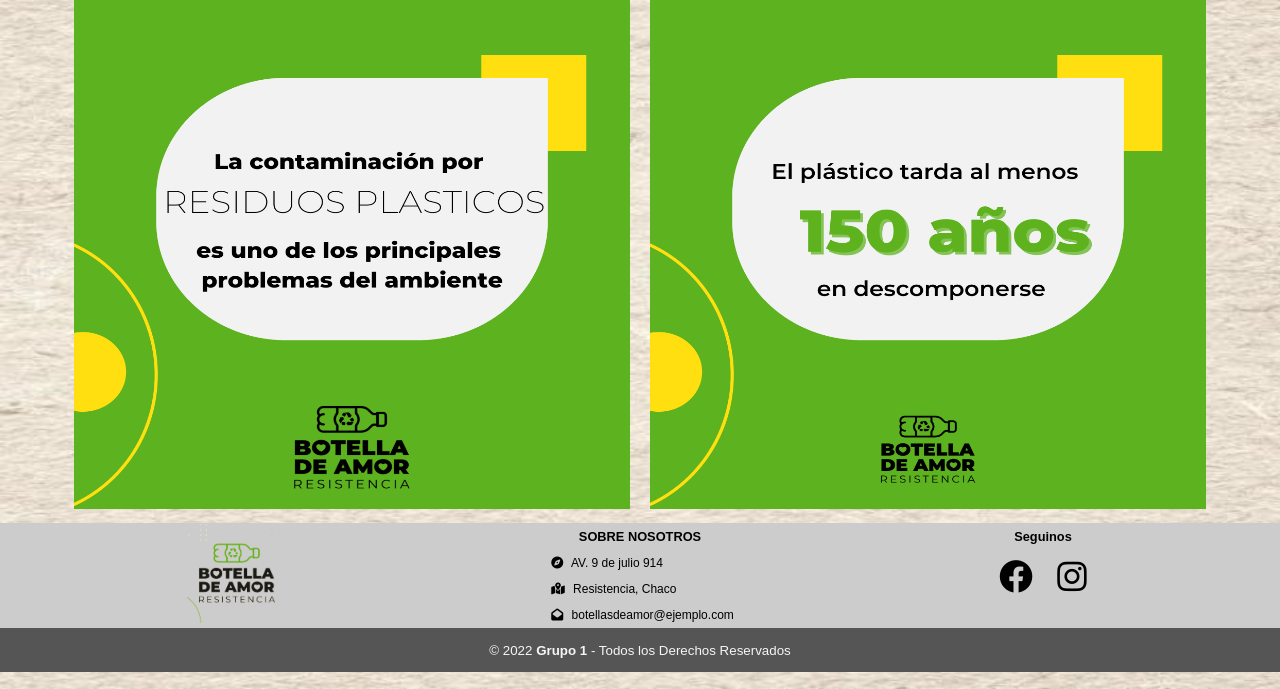
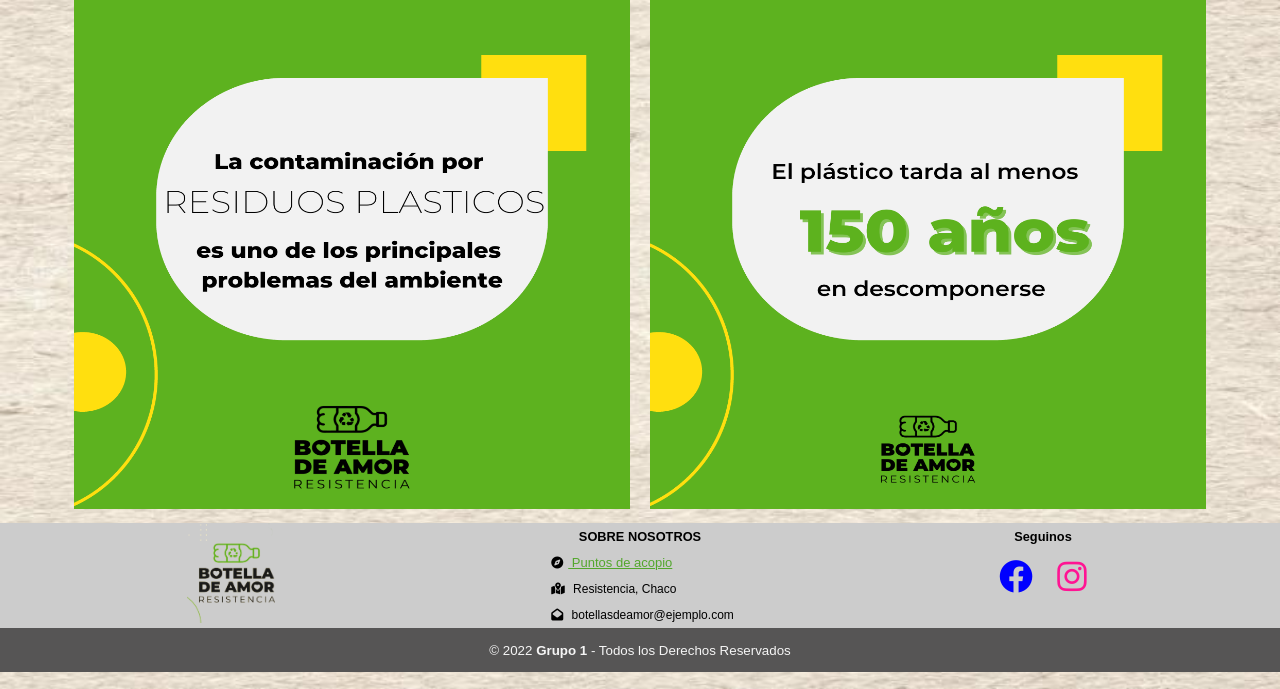
Before and after one commit to AlexLopezz/Fundacion_Info2022, a Django app: page / in a window 1280 px wide. Shown: the part 111-800 px from the top of the page. Run offline with Django 3.2, Linux system fonts and the light colour scheme; some libraries are stand-ins or nearby versions.

Commit message:
Cambios en base

```diff
--- a/static/registration/footer.css
+++ b/static/registration/footer.css
@@ -44,6 +44,7 @@ footer{
     padding: 5px;
 }
 
+
 .pie-pagina .grupo-1 .box p i:hover {
     color: darkblue;
 }
@@ -56,13 +57,23 @@ footer{
     margin: 10px;
 }
 
-.pie-pagina .grupo-1 .red-social a  .fa-facebook:hover {
+.pie-pagina .grupo-1 .red-social a  .fa-facebook{
     color: blue;
     transition: all 0.1s;
 }
 
+
+.pie-pagina .grupo-1 .red-social a  .fa-facebook:hover {
+    color: #656565;
+    transition: all 0.1s;
+}
+
+.pie-pagina .grupo-1 .red-social a  .fa-instagram {
+    color: deeppink;
+    transition: all 0.1s;
+}
 .pie-pagina .grupo-1 .red-social a  .fa-instagram:hover {
-    color: deeppink;
+    color: #656565;
     transition: all 0.1s;
 }
 .pie-pagina .grupo-2{
@@ -81,3 +92,12 @@ footer{
         padding: 35px 0px;
     }
 }
+
+a{
+    font-size: 13px;
+    color: #53A72D;
+}
+
+a:hover {
+    color: #4A7C33;
+}
--- a/templates/partials/footer.html
+++ b/templates/partials/footer.html
@@ -6,15 +6,15 @@
         </div>
         <div class="box">
             <h2>SOBRE NOSOTROS</h2>
-            <p><i class="fa-solid fa-compass"></i> AV. 9 de julio 914</p>
+            <p><i class="fa-solid fa-compass"></i><a href="https://www.google.com/maps/d/viewer?mid=1QBrPiv4TC7PHydND-XuRq2vPXHZBIkAE&ll=-27.44836777480339%2C-58.981751900000006&z=14"> Puntos de acopio</a></i></p>
             <p><i class="fa-solid fa-map-location-dot"></i> Resistencia, Chaco</p>
             <p><i class="fa-solid fa-envelope-open"></i> botellasdeamor@ejemplo.com </p>
         </div>
         <div class="box">
             <h2>Seguinos</h2>
             <div class="red-social">
-                <a href="https://www.facebook.com/botelladeamor/" target="_blank"><i class="fa-brands fa-facebook"></i></a>
-                <a href="https://www.instagram.com/botelladeamor/?hl=es-la" target="_blank"><i class="fa-brands fa-instagram"></i></a>
+                <a href="https://www.facebook.com/botelladeamorresistencia" target="_blank"><i class="fa-brands fa-facebook"></i></a>
+                <a href="https://www.instagram.com/botelladeamorresistencia/?hl=es-la" target="_blank"><i class="fa-brands fa-instagram"></i></a>
             </div>
         </div>
     </div>
```
